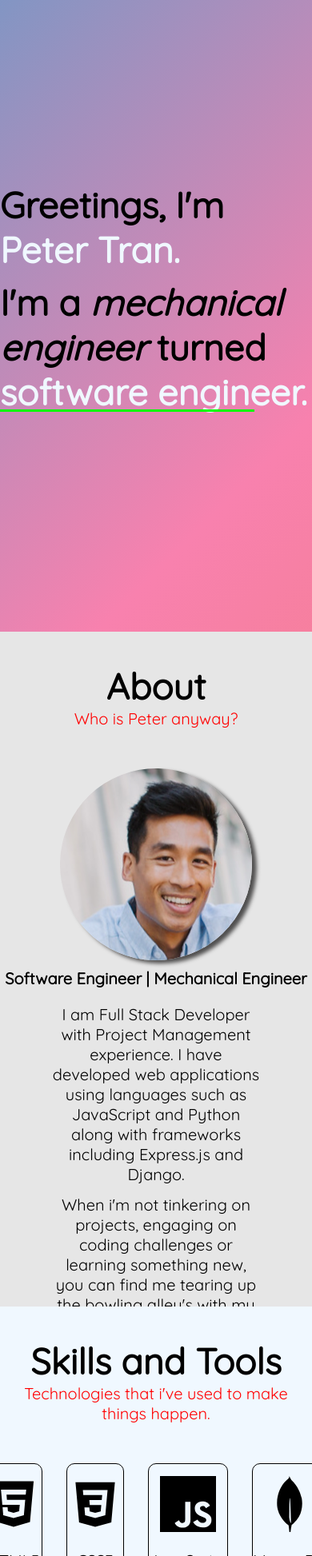
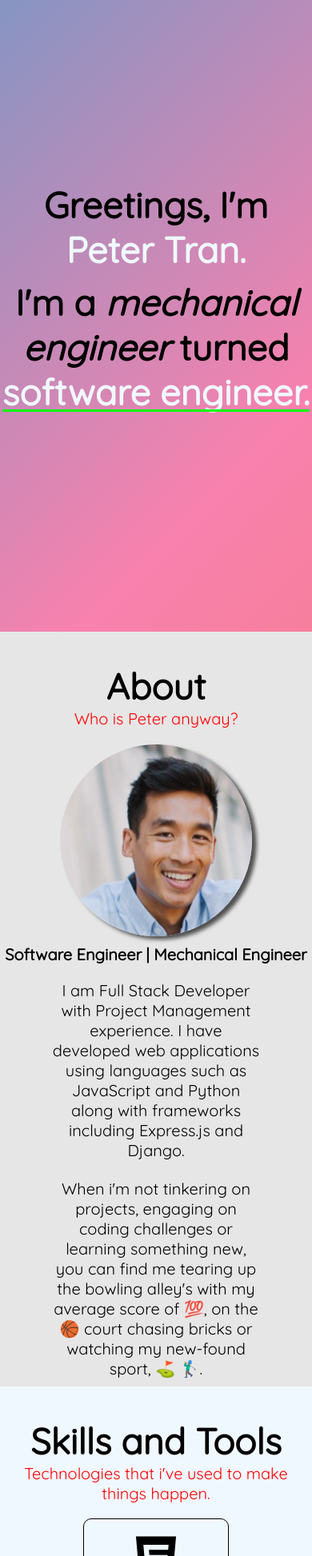
Before and after one commit to PPT87/my-portfolio, a React (Create React App) app: page / in a window 390 px wide. Shown: the part 54-2000 px from the top of the page at 80% size. Built offline with nearby package versions, Linux system fonts and the light colour scheme.

Commit message:
add respnsiveness for mobile view

```diff
--- a/src/Pages/About/About.css
+++ b/src/Pages/About/About.css
@@ -1,10 +1,8 @@
 .about-container{
   background-color: rgb(230, 230, 230);
   font-family: 'Quicksand', sans-serif;
-  height: 100vh;
+  min-height: 100vh;
   margin: auto;
-  overflow:auto;
-  min-width: 100%;
 }
 
 .about-container h1{
@@ -50,6 +48,7 @@
 .title p{
   font-size: 20px;
   margin: auto;
+  padding-bottom: 10px;
   width: 68%;
 }
 
@@ -57,6 +56,6 @@
   color: red;
   font-size: 20px;
   margin: 0;
-  padding-bottom: 50px;
+  padding-bottom: 5%;
   text-align: center;
 }
--- a/src/Pages/Contact/Contact.css
+++ b/src/Pages/Contact/Contact.css
@@ -1,10 +1,8 @@
 .contact-container{
   background-color: aliceblue;
   font-family: 'Quicksand', sans-serif;
-  height: 100vh;
+  min-height: 100vh;
   margin: auto;
-  overflow:auto;
-  min-width: 100%;
 }
 
 .contact-container h1{
@@ -19,7 +17,7 @@
   color: red;
   font-size: 20px;
   margin: 0;
-  padding-bottom: 30px;
+  padding-bottom: 5%;
   text-align: center;
 }
 
@@ -54,9 +52,9 @@
   box-shadow: 5px 5px 5px rgb(80, 79, 79);
   display: flex;
   flex-direction: column;
-  height: 500px;
+  min-height: 500px;
   margin: auto;
-  width: 700px;
+  width: fit-content;
 }
 
 .form-container p{
@@ -70,11 +68,12 @@ form{
   display: flex;
   flex-direction: column;
   gap: 10px;
-  width: 400px;
+  width: 60%;
 }
 
 form input{
-  height: 25px;
+  min-height: 25px;
+  max-height: auto;
 }
 
 .greeting-msg{
--- a/src/Pages/Home/Home.css
+++ b/src/Pages/Home/Home.css
@@ -2,6 +2,7 @@
   align-items: center;
   flex-direction: column;
   margin: auto;
+  text-align: center;
 }
 
 .home-container{
@@ -10,9 +11,8 @@
   background-size: 400% 400%;
   display: flex;
   font-family: 'Quicksand', sans-serif;
-  height: 100vh;
-  overflow:auto;
-  min-width: 100%;
+  min-height: 100vh;
+  min-width: auto;
 }
 
 @keyframes gradient {
--- a/src/Pages/Projects/Projects.css
+++ b/src/Pages/Projects/Projects.css
@@ -7,10 +7,9 @@
 .projects-container{
   background-color: rgb(230, 230, 230);
   font-family: 'Quicksand', sans-serif;
-  height: 100vh;
+  min-height: 100vh;
   margin: auto;
-  overflow:auto;
-  min-width: 100%;
+  width: auto;
 }
 
 .project-msg h1{
@@ -34,6 +33,7 @@
   display: flex;
   flex-direction: column;
   height: auto;
+  margin-bottom: 5px;
   padding: 0 0 10px 0;
   width: 250px;
 }
@@ -90,6 +90,7 @@ text-align: center;
 
 .projects-wrapper{
   display: flex;
+  flex-wrap: wrap;
   justify-content: space-around;
-  margin-top: 50px;
+  margin-top: 5%;
 }
--- a/src/Pages/Skills/Skills.css
+++ b/src/Pages/Skills/Skills.css
@@ -1,6 +1,7 @@
 .bottom-container{
   display: flex;
-  gap: 30px;
+  flex-wrap: wrap;
+  gap: 28px;
   justify-content: center;
   padding-top: 30px;
   text-align: center;
@@ -10,6 +11,7 @@
   border: 1px solid black;
   border-radius: 10px;
   height: 150px;
+  margin-bottom: 5px;
   width: 180px;
 }
 
@@ -111,10 +113,8 @@
   background-color: aliceblue;
   font-family: 'Quicksand', sans-serif;
   flex-wrap: wrap;
-  height: 100vh;
+  min-height: 100vh;
   margin: auto;
-  overflow: auto;
-  min-width: 100%;
 }
 
 .skills-container h1{
@@ -131,9 +131,10 @@
 
 .top-container{
   display: flex;
-  gap: 30px;
+  flex-wrap: wrap;
+  gap: 28px;
   justify-content: center;
-  padding-top: 50px;
+  padding-top: 5%;
   text-align: center;
 }
 
```
